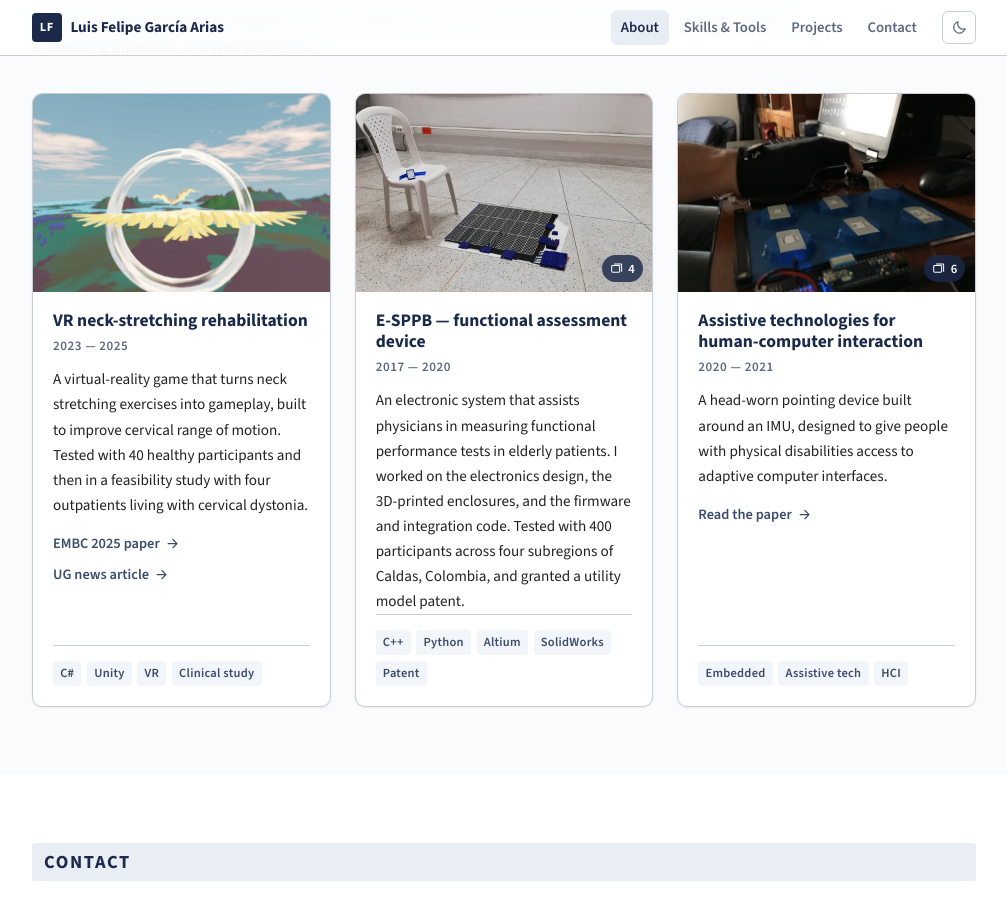
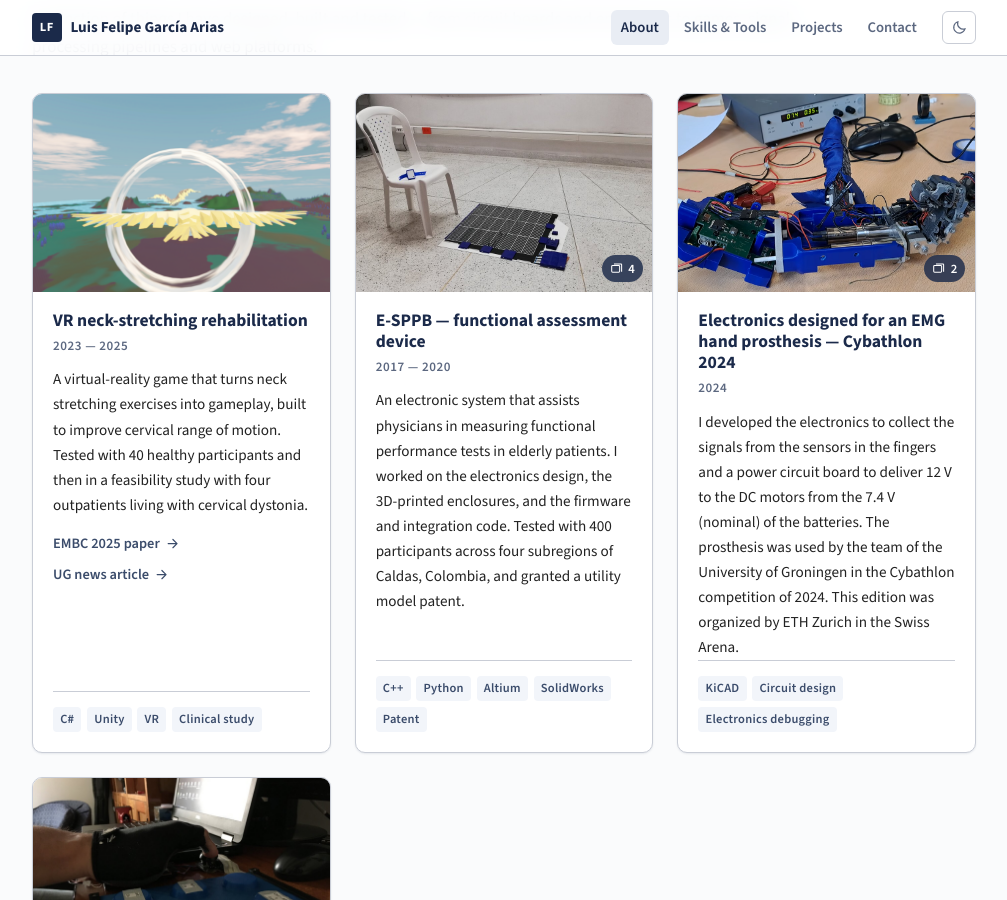
Before and after one commit to lufgarciaar/lufgarciaar.github.io, a Jekyll site: the page built from index.html, in a window 1280 px wide and 900 px high, scrolled down 1841 px. Shown: the whole window, without its empty margins (136-1143 px from the left). Built offline with Jekyll 4.4.1, drawn with Linux system fonts in a browser that asks for light colours.

Commit message:
feat: add electronics design for Cybathlon 2024

```diff
--- a/_data/projects.yml
+++ b/_data/projects.yml
@@ -59,6 +59,21 @@
       alt: "Shows PCBs inside enclosures"
       caption: "Assembly process with 3D-printed enclosures."
 
+- title: "Electronics designed for an EMG hand prosthesis — Cybathlon 2024"
+  year: "2024"
+  summary: >-
+    I developed the electronics to collect the signals from the sensors in the fingers and a power circuit board to deliver 12 V to the DC motors from the 7.4 V (nominal) of the batteries. The prosthesis was used by the team of the University of Groningen in the Cybathlon competition of 2024. This edition was organized by ETH Zurich in the Swiss Arena.
+  cover: "cybathlon/cybathlon_power_debug.png"
+  alt: "Power electronics board for the hand prosthesis, on a lab bench during debugging"
+  tags: ["KiCAD", "Circuit design", "Electronics debugging"]
+  gallery:
+    - src: "cybathlon/cybathlon_power_debug.png"
+      alt: "Power electronics board for the hand prosthesis, on a lab bench during debugging"
+      caption: "Debug of power electronics for motor steering."
+    - src: "cybathlon/cybathlon_sensors_debug.jpg"
+      alt: "Socket and hand testing in the laboratory"
+      caption: "Debug of EMG recording board in the socket and communication with the board in the hand."
+
 - title: "Assistive technologies for human-computer interaction"
   year: "2020 — 2021"
   summary: >-
```
Also changed, not shown: assets/img/projects/cybathlon/cybathlon_power_debug.png (added), assets/img/projects/cybathlon/cybathlon_sensors_debug.jpg (added).
